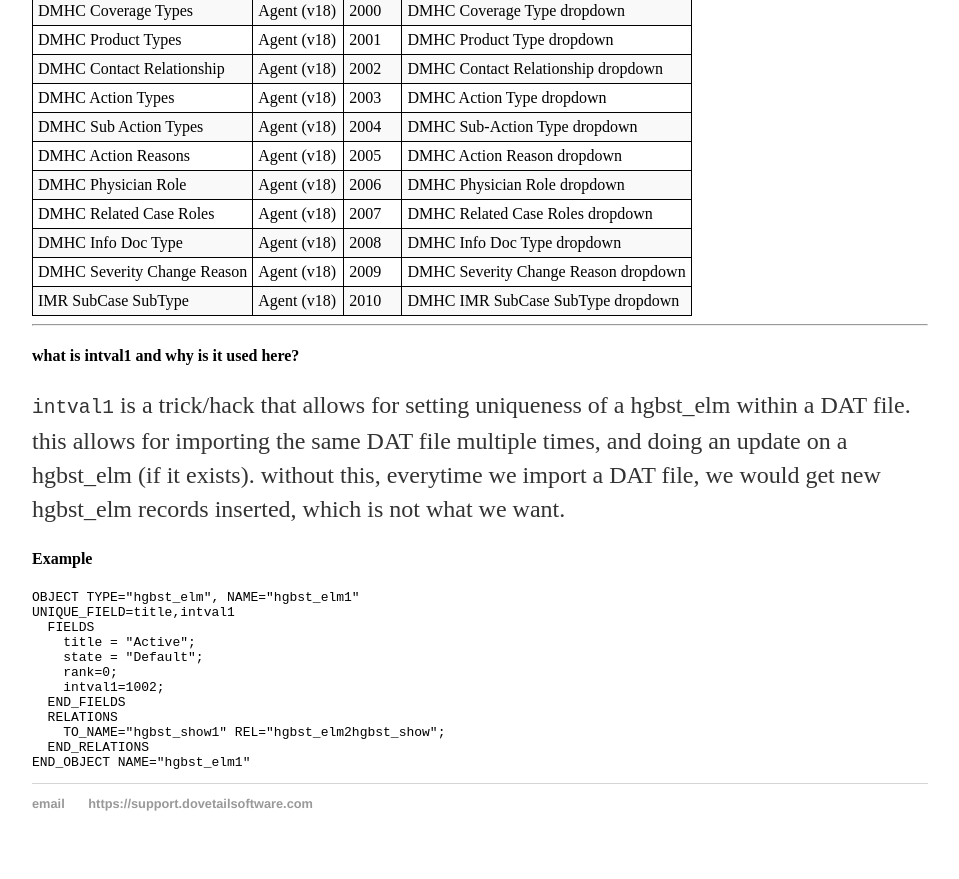
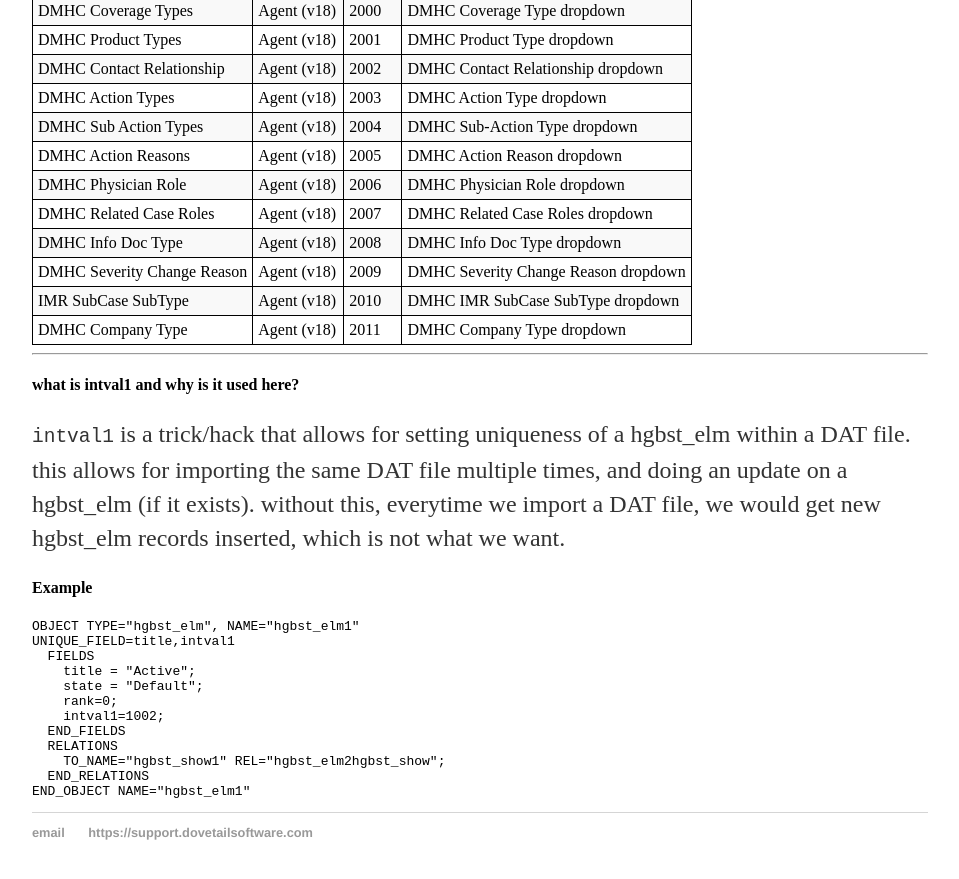
Before and after one commit to DovetailSoftware/dovetail-defined, a Jekyll site: the page built from pages/user-defined-lists.md, in a window 1280 px wide and 900 px high, scrolled down 1122 px. Shown: the top 879 px of the window, without its empty margins (160-1119 px from the left). Built offline with Jekyll 4.4.1, drawn with Linux system fonts in a browser that asks for light colours.

Commit message:
add Company Type list for dmhc

```diff
--- a/pages/user-defined-lists.md
+++ b/pages/user-defined-lists.md
@@ -49,6 +49,7 @@ description: Custom User-defined Lists created by Dovetail
 | DMHC Info Doc Type | Agent (v18) | 2008 | DMHC Info Doc Type dropdown |
 | DMHC Severity Change Reason | Agent (v18) | 2009 | DMHC Severity Change Reason dropdown |
 | IMR SubCase SubType | Agent (v18) | 2010 | DMHC IMR SubCase SubType dropdown |
+| DMHC Company Type | Agent (v18) | 2011 | DMHC Company Type dropdown |
 
 ---
 
```
